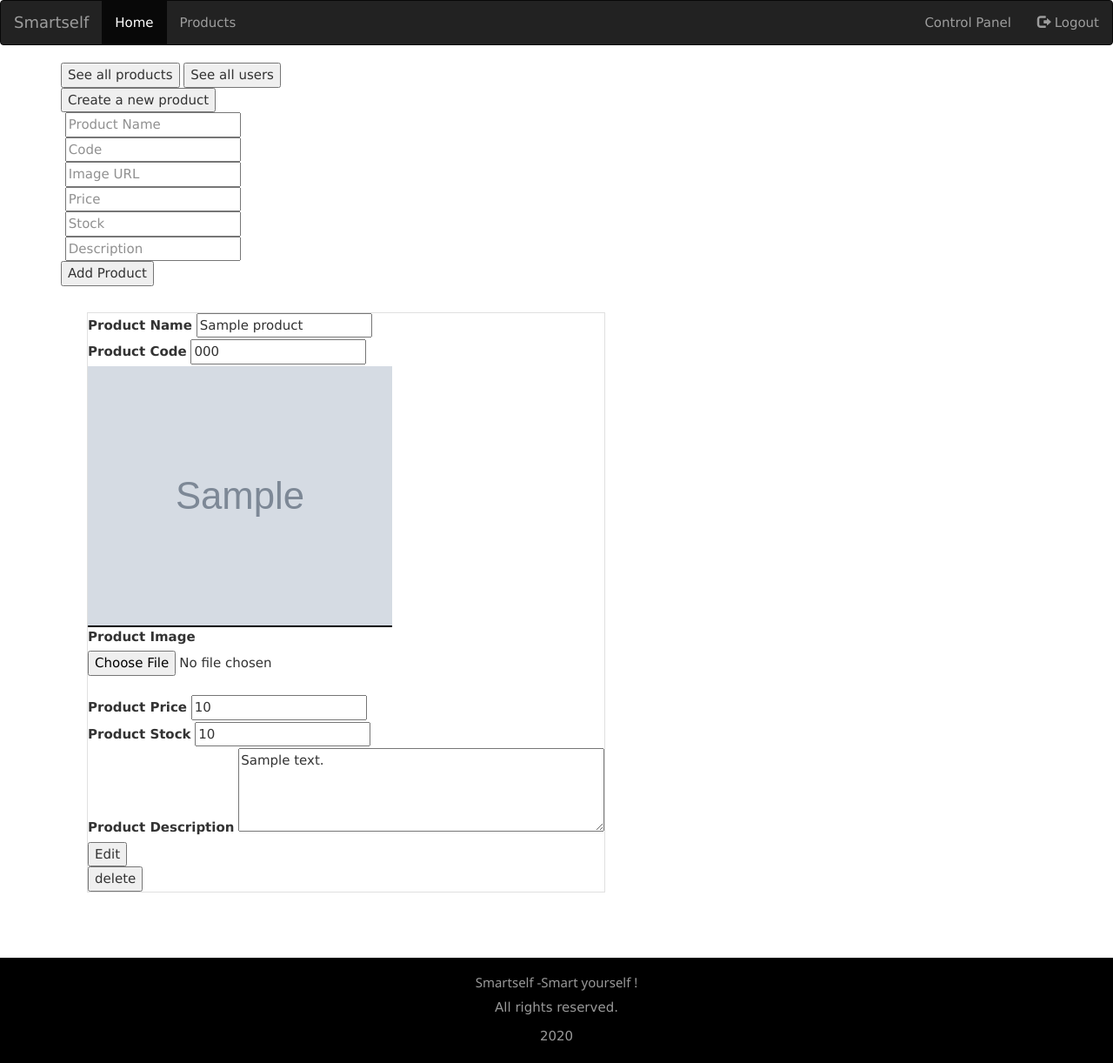
After one commit to mirasoil/Proiect-php, a PHP site: page /controlPanel1.php in a window 1280 px wide, after a click on "See all products". The commit adds this page. Shown: the whole page at 87% size. Run offline with PHP 8.4, Linux system fonts and the light colour scheme; the visitor is signed in with stand-in values (Sample User, id 1); tables that the repository leaves empty or names only in its code hold one stand-in row (values such as "Sample post"); grey boxes marked "Sample" are stand-in pictures.

Commit message:
Add files via upload
1.Functia deleteCartItems va avea ca parametru product_id, transmis prin functia ajax in deleteCart.php
2.Total price nu se modifica !
3.Empty cart functioneaza corect.
4.Pe parte de admin, buton delete functional. Update necesita modificari.
5.Functia getAllProductsNew afiseaza produsele direct in Control Panel =>id specific

```diff
--- a/adminController.php
+++ b/adminController.php
@@ -10,7 +10,7 @@ class Admin extends DBController{
 		foreach ($productResult as $key => $value) {
 			//generam interfata produselor ce pot fi editate
 			?>
-			<div class="product-item">
+			<div class="product-item" id="delete<?php echo $result['id'];?>">
 			<form method="POST" action="execute.php">
 				<!---Camp editabil alocat dinamic pentru fiecare proprietate--->
 				<input type="hidden" name="product-id" value="<?php echo $productResult[$key]["id"]; ?>">
@@ -24,7 +24,7 @@ class Admin extends DBController{
 				</div>
 
 				<label for="pi">Product Image</label>
-				<input type="text" name="product-image"value="<?php echo $productResult[$key]["image"]; ?>" id="pi"/>
+				<input type="file" name="product-image" id="pi"/>
 				<br>
 				<label for="pp">Product Price</label>
 				<input type="text" name="product-price"value="<?php echo $productResult[$key]["price"]; ?>" id="pp"/>
@@ -37,9 +37,10 @@ class Admin extends DBController{
 				<br>
 				<div class="product-action">
 				<input type="submit"  value="Edit" class="btnEdit" name="edit-product"/>
-				<input type="submit"  value="Delete" class="btnDelete" name="delete-product"/>
+				<input type="submit"  value="Delete" class="btnDelete" id="btnDelete" name="delete-product"/>
 			</div>
 			</form>
+
 		</div>
 
 
@@ -48,7 +49,13 @@ class Admin extends DBController{
 		return true;
 	}
 
+function getAllProductsNew(){
+		//functie ce returneaza toate produsele din tabela
+		$query = "SELECT * FROM tbl_product";
 
+		$productResult = $this->getDBResult($query); //in variabila productResult stocam rezultatul query-ului aplicat in tbl_product
+		return $productResult;
+	}
 
 	function getProductByCode($product_code){
 		//returneaza produsul in functie de codul introdus, trimis ca referinta (GET)
@@ -277,3 +284,18 @@ function editUser($id, $newUsername,  $email){
 
 
  ?>
+<!--  <script type="text/javascript">
+function deleteAjax(id){
+     	if(confirm('Are you sure ?')){
+     		$.ajax({
+     			type: "POST",
+     			url : 'delete.php',
+     			data:{delete_id:id},
+     			success: function(data){
+     				$('#delete'+id).hide();
+     			}
+     		});
+     	}
+     }
+</script>
+<script src="https://ajax.googleapis.com/ajax/libs/jquery/3.1.1/jquery.min.js"></script> -->
--- /dev/null
+++ b/controlPanel1.php
@@ -0,0 +1,240 @@
+<!DOCTYPE html>
+<html>
+<head>
+	<title>
+		Admin - CRUD
+	</title>
+	<meta charset="utf-8">
+	<link rel="stylesheet" href="styles/main.css" type="text/css">
+	<link rel="stylesheet" href="https://maxcdn.bootstrapcdn.com/bootstrap/3.4.1/css/bootstrap.min.css">
+	<link rel="stylesheet" href="https://www.w3schools.com/w3css/4/w3.css">
+	<link rel="stylesheet" href="https://cdnjs.cloudflare.com/ajax/libs/font-awesome/4.7.0/css/font-awesome.min.css">
+  	<script src="https://ajax.googleapis.com/ajax/libs/jquery/3.5.1/jquery.min.js"></script>
+  	<script src="https://maxcdn.bootstrapcdn.com/bootstrap/3.4.1/js/bootstrap.min.js"></script>
+  	 <script src="https://cdn.jsdelivr.net/npm/axios/dist/axios.min.js"></script>
+
+  	 <script src="https://ajax.googleapis.com/ajax/libs/jquery/3.5.1/jquery.min.js"></script>
+  <script src="https://maxcdn.bootstrapcdn.com/bootstrap/3.4.1/js/bootstrap.min.js"></script>
+</head>
+
+<body>
+<?php
+session_start();
+
+//Includem meniul
+include 'sections/nav.sec.php';
+
+//includem adminController pentru a putea folosi functia getAllProducts
+include 'adminController.php';
+
+//daca loggedin si accountType nu sunt setate redirectionam spre login.html
+if(isset($_SESSION['loggedin']) && isset($_SESSION['accountType'])){//daca sunt setate
+	if(!($_SESSION['loggedin'] == TRUE && $_SESSION['accountType'] == 'admin')){
+	//ai acces doar daca esti logat si tip cont = admin
+	header('Location:login.html');
+	}
+} else {
+	header('Location:login.html');
+}
+
+
+ ?>
+<div class="container" style="padding-bottom: 3rem;">
+
+<button onclick="showDiv('lista')">See all products</button>
+<button onclick="showDiv('lista-useri')">See all users</button>
+
+<!---div-ul pentru crearea unui produs nou---->
+<div id="lista" style="display:none;">
+	<button onclick="showDiv('new-product')" class="create-product">
+		Create a new product
+	</button>
+	<div id="new-product">
+	<form action="addProduct.php" method="post">
+		<label for="product-name">
+		</label>
+		<input type="text" name="product-name" placeholder="Product Name" id="product-name" required><br>
+		<label for="product-code">
+		</label>
+		<input type="product-code" name="product-code" placeholder="Code" id="product-code" required><br>
+		<label for="product-image">
+		</label>
+		<input type="product-image" name="product-image" placeholder="Image URL" id="product-code" required><br>
+		<label for="product-price">
+		</label>
+		<input type="product-price" name="product-price" placeholder="Price" id="product-code" required><br>
+		<label for="product-stock">
+		</label>
+		<input type="product-stock" name="product-stock" placeholder="Stock" id="product-stock" required><br>
+		<div id="desc-div"></div>
+		<label for="product-desc">
+		</label>
+		<input type="product-desc" name="product-desc" placeholder="Description" id="product-desc" required><br>
+		<div id="desc-div"></div>
+		<button type="submit">Add Product </button>
+		</form>
+</div>
+	 	<?php
+ 		$admin = new Admin();
+ 		$query = "SELECT * FROM tbl_product";
+ 		$productResult = $admin->getAllProductsNew($query);
+
+ 		if(!empty($productResult)){
+ 			//var_dump($product_array);
+
+ 			foreach($productResult as $key => $value){
+?>
+<!--Daca utilizatorul doreste sa stie mai multe despre produs, va face click pe nume sau poza acestuia si va fi redirectionat pe pagina product.php?code=... -->
+		 <div class="product-item" id="<?php echo $productResult[$key]['id'] ?>">
+			<form id="form1" >
+				<!---Camp editabil alocat dinamic pentru fiecare proprietate--->
+				<!--am adaugat un input in care sa afisez id-ul ca sa il pot trimite in deleteProduct--->
+
+
+				<input type="hidden" name="product-id" value="<?php echo $productResult[$key]["id"]; ?>">
+				<label for="product-name">Product Name</label>
+				<input type="text" name="product-name"value="<?php echo $productResult[$key]["name"]; ?>" id="product-name"/><br>
+
+				<label for="product-code">Product Code</label>
+				<input type="text" name="product-code"value="<?php echo $productResult[$key]["code"]; ?>" id="product-code"/>
+				<div class="product-image">
+					<img src="<?php echo $productResult[$key]["image"]; ?>" class="product-image">
+				</div>
+
+				<label for="pi">Product Image</label>
+				<input type="file" name="product-image" id="product-image"/>
+				<br>
+				<label for="product-price">Product Price</label>
+				<input type="text" name="product-price"value="<?php echo $productResult[$key]["price"]; ?>" id="product-price"/>
+				<br>
+				<label for="product-stock">Product Stock</label>
+				<input type="text" name="product-stock"value="<?php echo $productResult[$key]["stock"]; ?>" id="product-stock"/>
+				<br>
+				<label for="product-descpd">Product Description</label>
+				<textarea rows="4" cols="50" name="product-desc" id="product-desc"><?php echo $productResult[$key]["description"]; ?></textarea>
+				<br>
+				<div class="product-action">
+
+				<input type="submit" name="update" id="<?php echo '.$productResult[$key][\'id\'];'?>" onclick='updateAjax(this.id)' value="Edit">
+ 			</div>
+
+ 			<?php echo '<input type="button" id="'.$productResult[$key]['id'].'" value="delete" name="del" onclick="deleteAjax(this.id)">'; ?>
+			</form>
+
+		</div>
+<?php
+
+
+ 			}
+ 		}
+
+ 	 ?>
+</div>
+
+
+<!---Div-ul pentru afisarea userilor --->
+<div id="lista-useri" style="display: none;">
+	<div id="users">
+		<h3><strong>... new user</strong></h3>
+	<form action="execute.php" method="post">
+		<label for="username">Username</label><br>
+		<input type="text" name="username" placeholder="New Username" id="username" required><br>
+
+		<label for="password">Default Password</label><br>
+		<input type="text" name="password" placeholder="Default password" id="password" required><br>
+		<!---Parola trebuie schimbata la prima autentificare! --->
+
+		<label for="email">Email</label><br>
+		<input type="text" name="email" placeholder="New Email" id="email" required><br>
+
+		<button type="submit" name="add-user">Add User </button><br>
+		</form>
+</div>
+	<?php
+	$admin = new Admin();
+	//afisarea propriu-zisa a tuturor utilizatorilor din baza de date
+	$admin->getAllUsers();
+	?>
+	<div id="rezervatAfisare"></div>
+</div>
+</div>
+<div class="footer" style=" bottom: 0; width: 100%; padding: 0; margin: 0;">
+<?php include 'sections/footer.sec.php'; ?>
+</div>
+<script>
+//functie apelata intern pentru a face vizibil un div rezervat
+	function showDiv(id){
+
+		if (document.getElementById(id).style.display === 'none') {
+			document.getElementById(id).style.display = 'block';
+		} else {
+			document.getElementById(id).style.display = 'none';
+		}
+	}
+
+//Butonul Delete
+ 	function deleteAjax(id){
+     	if(confirm('Are you sure ?')){
+     		$.ajax({
+     			type: "POST",
+     			url : 'delete.php',
+     			data:{delete_id:id},
+     			success: function(data){
+     				$('#'+id).remove();
+     			}
+     		});
+     	}
+     }
+
+//Butonul de update
+	function updateAjax(id){
+		if(confirm("Are you sure you want to update this product ?")){
+			var myform = document.getElementById("form1");
+    		var fd = new FormData(myform);
+			$.ajax({
+				type: "POST",
+				url: 'update.php',
+				data: {edit_data: fd},
+				success: function(data){
+					console.log('success');
+				}
+			});
+		}
+	}
+
+
+//de incercat aici !searializare date form
+// function updateAjax1(id){
+//             if(confirm('Are you sure ?')){
+//      		$.ajax({
+//      			type: "POST",
+//      			url : 'update.php',
+//      			data:{delete_id:id},
+//      			success: function(data){
+//      				$('#'+id).remove();
+//      			}
+//      		});
+//      	}
+// }
+
+
+
+// function updateAjax1(id){
+//             $('#form1').validate({
+
+//                 submitHandler: function(form) {
+//                     $.ajax({
+//                         url: 'update.php',
+//                         type: 'POST',
+//                         data: $(form).serialize(),
+//                         success: function(response) {
+//                             console.log('success');
+//                         }
+//                     });
+//                 }
+//             });
+// }
+</script>
+<script src="https://ajax.googleapis.com/ajax/libs/jquery/3.5.1/jquery.min.js"></script>
+</body>
+</html>
```
Also changed, not shown: cos.php (+45 -8 lines), delete.php (added, +14 -0 lines), deleteCart.php (added, +18 -0 lines), shoppingCart.php (+7 -2 lines), update.php (added, +12 -0 lines), 1 other file.
